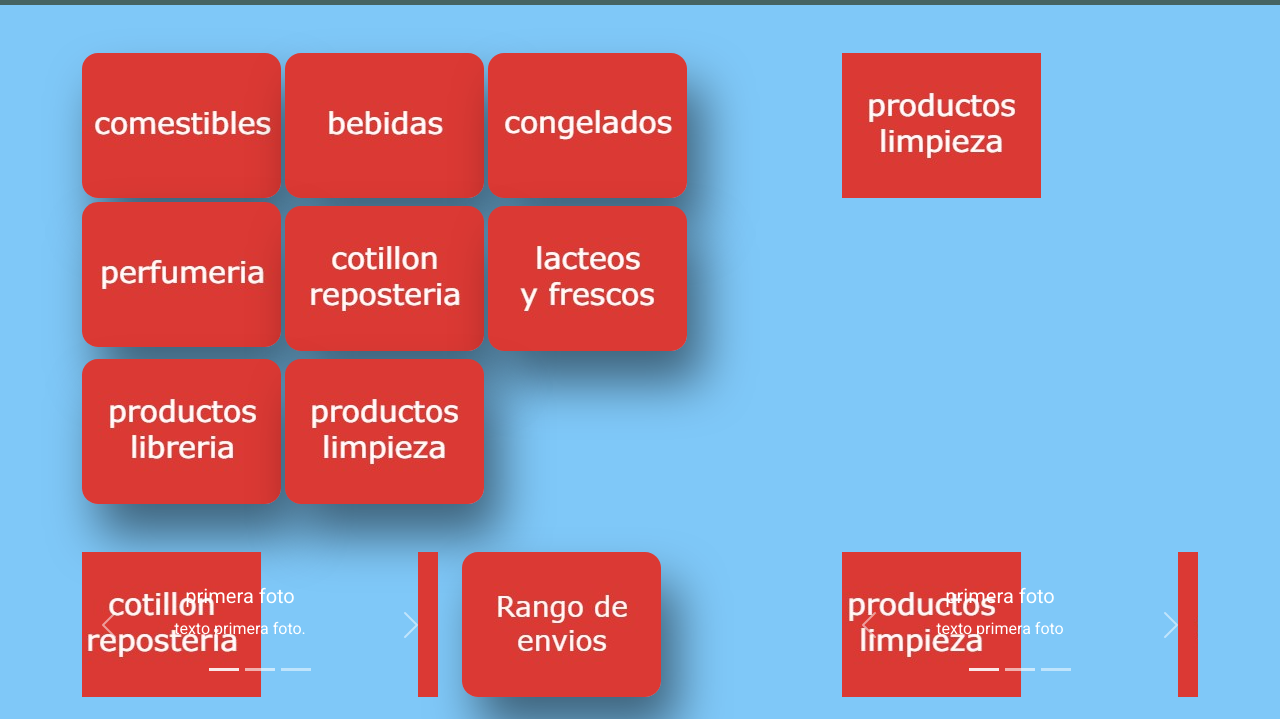
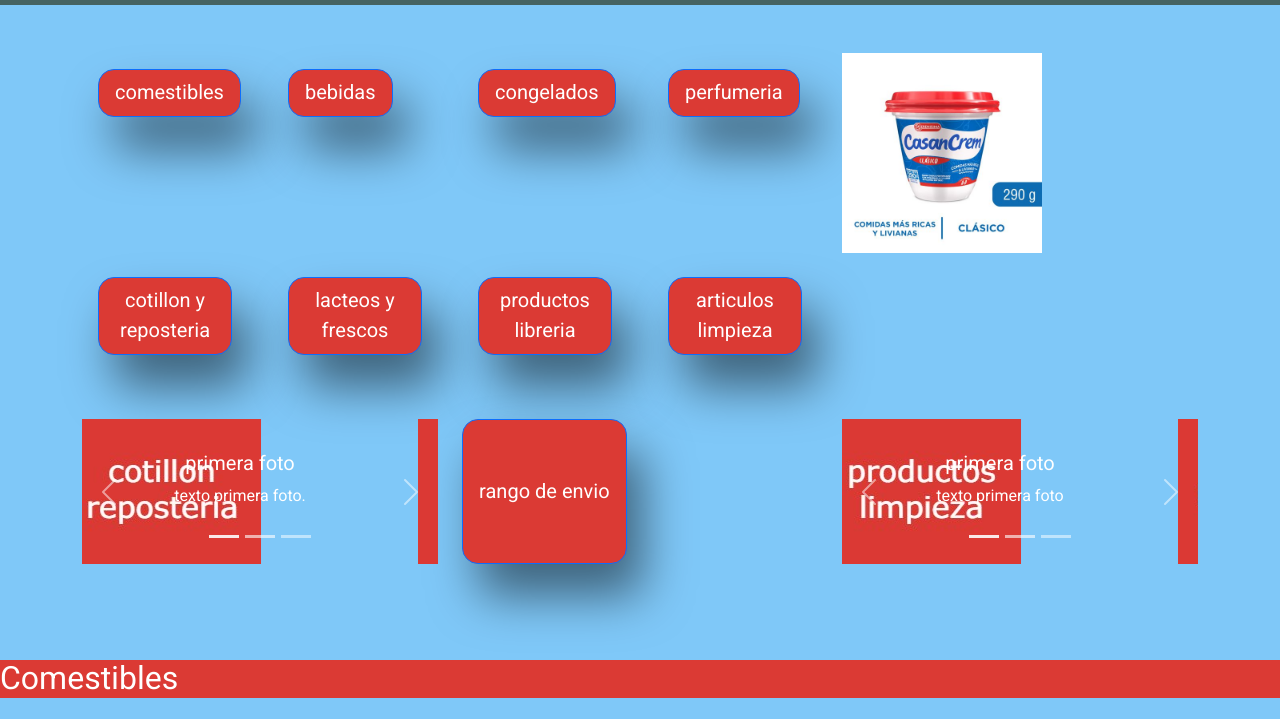
Before and after one commit to Joaquin-Perez/Trabajo-final, a plain HTML site: page index.html in a window 1280 px wide. Shown: the part 51-770 px from the top of the page. Drawn offline with nearby package versions, Linux system fonts and the light colour scheme.

Commit message:
cambio de fotos por botones

```diff
--- a/css/estilos.css
+++ b/css/estilos.css
@@ -11,12 +11,14 @@
 }
 
 .categoria{
+    background-color: #DB3A34;
     border-radius: 1rem;
     box-shadow: 1rem 2rem 3rem rgba(0, 0, 0, 0.50);
 }
 .categoria:hover{
     transform: scale(1.2);
     transition: 300ms;
+    background-color: #DB3A34;
 }
 
 .footer{
--- a/index.html
+++ b/index.html
@@ -48,23 +48,39 @@
         </div>
       </nav>
 
-    <div class="container" id="inicio">
-      <div class="row mt-5">
-         <div class="col-8">
-            <a href="#comestibles"><img class="categoria" src="assets/img/comestibles.jpg"></a></a>
-            <a href="#bebidas"><img class="categoria" src="assets/img/bebidas.jpg"></a></a>
-            <a href="#congelados"><img class="categoria" src="assets/img/congelados.jpg"></a></a>
-            <a href="#perfumeria"><img class="categoria" src="assets/img/perfumeria.jpg"></a></a>
-            <a href="#cotillon"><img class="mt-2 categoria" src="assets/img/cotillon.jpg"></a></a>
-            <a href="#lacteos"><img class="mt-2 categoria" src="assets/img/lacteos.jpg"></a></a>
-            <a href="#libreria"><img class="mt-2 categoria" src="assets/img/libreria.jpg"></a></a>
-            <a href="#limpieza"><img class="mt-2 categoria" src="assets/img/limpieza.jpg"></a></a>
+     <div class="container" id="inicio">
+        <div class="row mt-5">
+           <div class="col-2">
+              <a href="#comestibles"><button type="button" href="#comestibles" class="btn btn-primary btn-lg categoria m-3">comestibles</button></a>
+           </div>
+           <div class="col-2">
+              <a href="#bebidas"><button type="button" href="#bebidas" class="btn btn-primary btn-lg categoria m-3">bebidas</button></a>
+            </div>
+            <div class="col-2">
+              <a href="#congelados"><button type="button" href="#congelados" class="btn btn-primary btn-lg categoria m-3">congelados</button></a>
+            </div>
+            <div class="col-2">
+              <a href="#perfumeria"><button type="button" href="#perfumeria" class="btn btn-primary btn-lg categoria m-3">perfumeria</button></a>
+            </div>
+            <div class="col-2">
+              <img src="assets/img/productos/casancremclasicochico.jpg" width="200" height="200"></a>
+         </div>
+        </div>
+        <div class="row mt-2">
+            <div class="col-2">
+              <a href="#cotillon"><button type="button" href="#cotillon" class="btn btn-primary btn-lg categoria m-3">cotillon y reposteria</button></a>
+            </div>
+            <div class="col-2">
+              <a href="#lacteos"><button type="button" href="#lacteos" class="btn btn-primary btn-lg categoria m-3">lacteos y frescos</button></a>
+            </div>
+            <div class="col-2">
+              <a href="#libreria"><button type="button" href="#libreria" class="btn btn-primary btn-lg categoria m-3">productos libreria</button></a>
+            </div>
+            <div class="col-2">
+              <a href="#limpieza"><button type="button" href="#limpieza" class="btn btn-primary btn-lg categoria m-3">articulos limpieza</button></a>
+         </div>
        </div>
-        <div class="col-2">
-           <img src="assets/img/limpieza.jpg"></a>
       </div>
-     </div>
-    </div>
 
 
     <div class="container mt-5">
@@ -112,9 +128,8 @@
 
 
                  <div class="col-md-4">
-                  <a href="#mapa"><img class="categoria" src="assets/img/rangodeenvio.jpg"></a></a>
+                  <a href="#mapa"><button type="button" href="#mapa" class="btn btn-primary btn-lg categoria h-100 mr-">rango de envio</button></a>
                  </div>
-
 
                 <div class="col-md-4">
                   <div id="carouselderecha" class="carousel slide" data-bs-ride="carousel">
```
